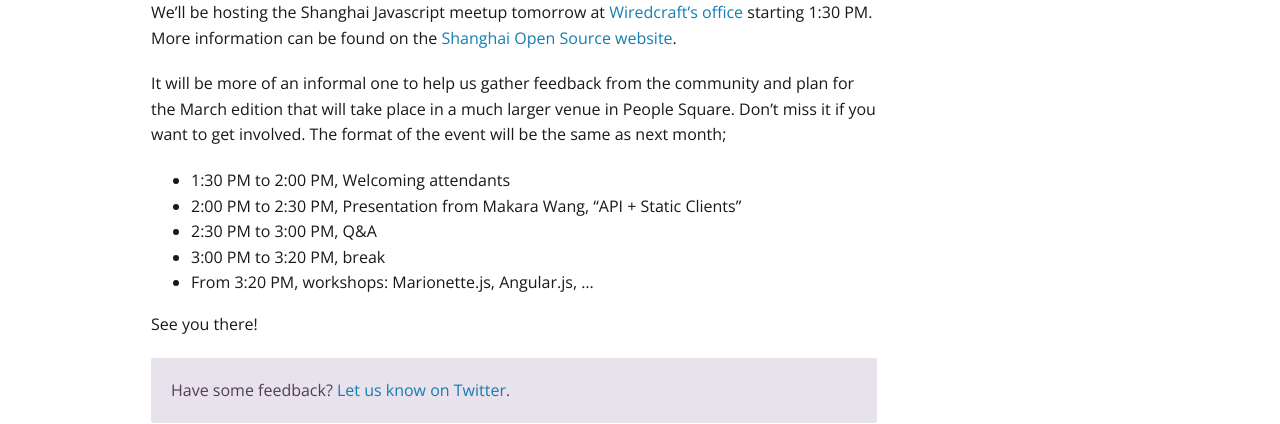
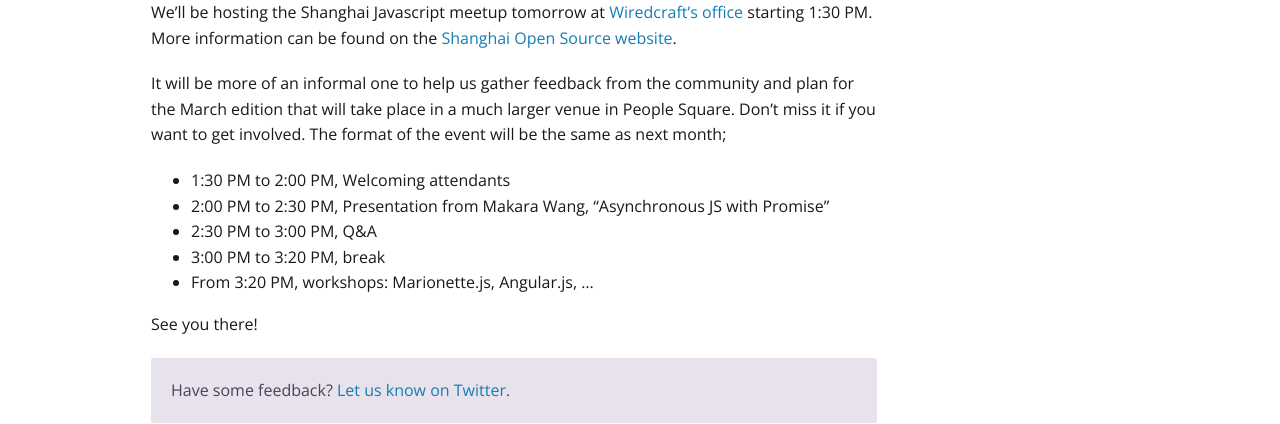
Before and after one commit to isabella232/devo-ps.github.io, a Jekyll site: the page built from _posts/blog/2013-02-22-shanghai-js-meetup.md, in a window 1280 px wide. Shown: the part 564-988 px from the top of the page. Built offline with Jekyll 4.4.1, drawn with Linux system fonts in a browser that asks for light colours; comment, search, counter and statistics services are not loaded.

Commit message:
Updated title: Asynchronous JS with Promise

```diff
--- a/_posts/blog/2013-02-22-shanghai-js-meetup.md
+++ b/_posts/blog/2013-02-22-shanghai-js-meetup.md
@@ -14,7 +14,7 @@
 It will be more of an informal one to help us gather feedback from the community and plan for the March edition that will take place in a much larger venue in People Square. Don't miss it if you want to get involved. The format of the event will be the same as next month;
 
 * 1:30 PM to 2:00 PM, Welcoming attendants
-* 2:00 PM to 2:30 PM, Presentation from Makara Wang, "API + Static Clients"
+* 2:00 PM to 2:30 PM, Presentation from Makara Wang, "Asynchronous JS with Promise"
 * 2:30 PM to 3:00 PM, Q&A
 * 3:00 PM to 3:20 PM, break
 * From 3:20 PM, workshops: Marionette.js, Angular.js, ...
```
